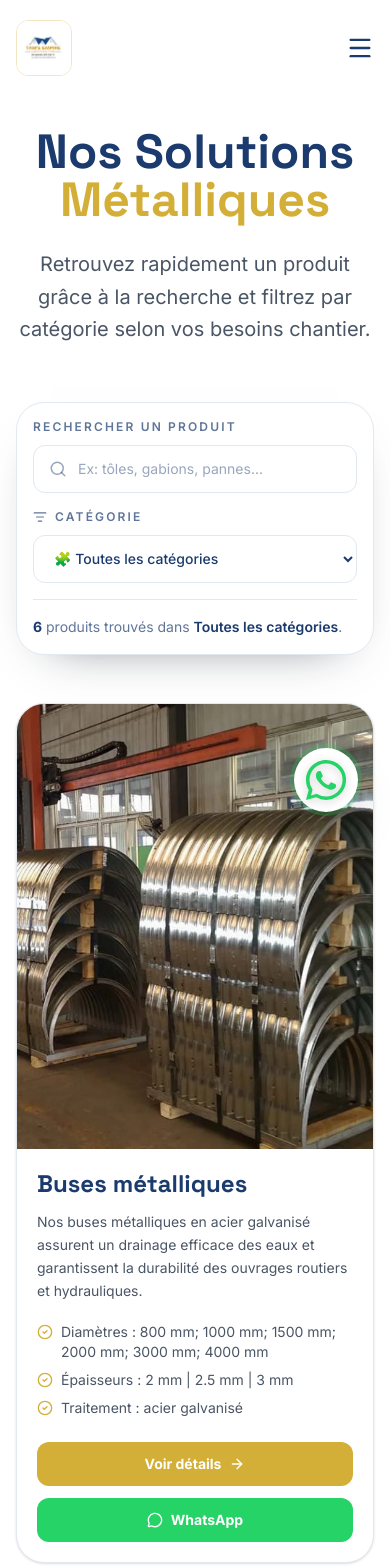
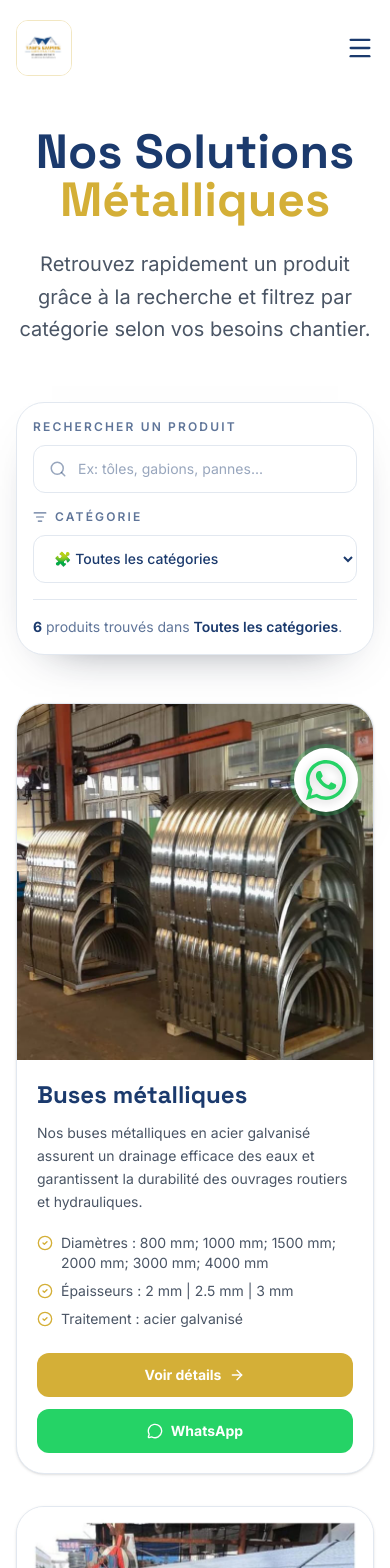
Before and after one commit to larrypops/tams, a Next.js app: page /produits in a window 390 px wide. Shown: the top 1568 px of the page. Built offline with nearby package versions, Linux system fonts and the light colour scheme.

Commit message:
style: set product card images to 1:1 on mobile

```diff
--- a/src/pages/Products.tsx
+++ b/src/pages/Products.tsx
@@ -201,7 +201,7 @@ export default function Products() {
                   transition={{ delay: index * 0.06 }}
                   className="group flex flex-col overflow-hidden rounded-[1.75rem] border border-slate-200 bg-white shadow-sm transition-all hover:-translate-y-1 hover:shadow-xl"
                 >
-                  <div className="relative aspect-[4/5] overflow-hidden bg-slate-100 sm:aspect-[5/6] lg:aspect-[4/3]">
+                  <div className="relative aspect-square overflow-hidden bg-slate-100 sm:aspect-[5/6] lg:aspect-[4/3]">
                     <img
                       src={product.image}
                       alt={product.title}
```
